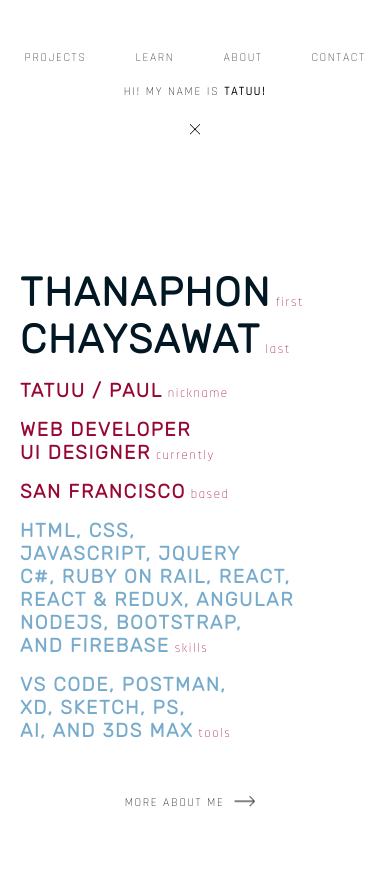
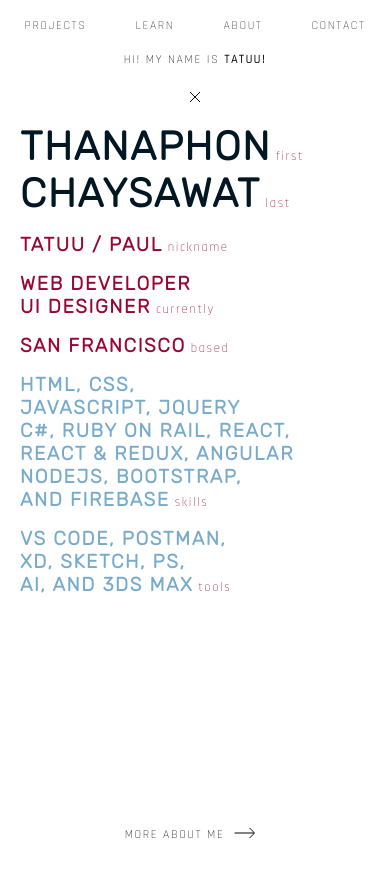
Before and after one commit to bakhumhlea/Portfolio-2019, a plain HTML site: page index.html in a window 390 px wide. Both pictures are taken after a click on the element "ABOUT". Before the commit the page ends 844 px from the top, so only its background shows below. Drawn offline with Linux system fonts and the light colour scheme.

Commit message:
fixed mobile responsive css

```diff
--- a/style.js
+++ b/style.js
@@ -279,11 +279,12 @@ function initXbtn() {
 }
 
 function openAboutMe() {
-  if(window.innerWidth < 500) {
-    targetObject.style.bottom = `-10vh`;
+  if(window.innerHeight < 660) {
+    aboutMe.style.height = "auto";
+  } else {
+    aboutMe.style.height = "100%";
   }
   aboutActive = true;
-  aboutMe.style.height = "100%";
   aboutMe.style.backgroundColor = "rgb(255, 255, 255)";
 
   myName.style.top = "-22px";
--- a/textStyle.css
+++ b/textStyle.css
@@ -1,20 +1,21 @@
-@media only screen and (max-width: 414px) {
+@media only screen and (max-width: 480px) {
   .app {
-    height: max-content;
+    height: auto;
   }
   div.inner-frame {
     z-index: 200;
-    position: absolute;
+    position: relative;
     width: 100%;
-    height: 90%;
+    height: 100%;
     font-size: 12px;
-
   }
   div.nav-bar {
     width: 100%;
+    margin: 10px 0;
   }
   div.nav-bar div.nav-items {
     width: 100%;
+    position: relative;
     display: flex;
     flex-direction: row;
     justify-content: space-evenly;
@@ -43,9 +44,9 @@
   div.greeting {
     z-index: 500;
     width: 100%;
-    height: max-content;
+    height: 60px;
     top: 2rem;
-    padding: 10px 20px;
+    padding: 20px 20px;
     display: flex;
     flex-direction: column;
     align-items: center;
@@ -63,13 +64,11 @@
     left: initial;
   }
   div.greeting div.about-me {
-    /* border-right: 1px dashed rgb(104, 222, 243);
-    padding-right: 40px; */
     width: 100%;
     display: flex;
     flex-direction: column;
     align-items: flex-start;
-    height: max-content;
+    height: 100%;
   }
   p.more-aboutme {
     top: -3px !important;
@@ -85,6 +84,11 @@
   }
   svg.arrow {
     left: 0 !important;
+  }
+}
+@media screen and (max-height: 500px) {
+  div.obj-container {
+    transform: scale(0.8) translate(-50%, -50%);
   }
 }
 
```
